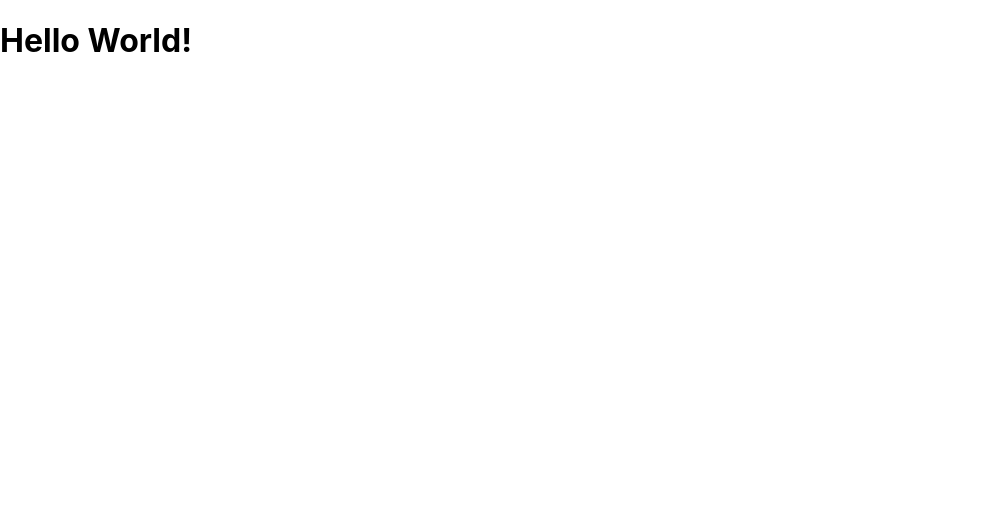
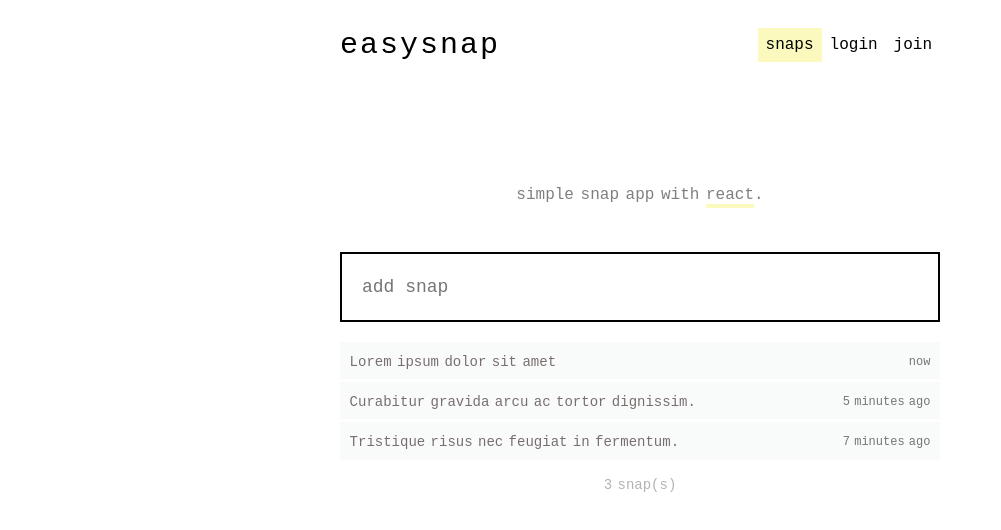
Before and after one commit to mehmethalis/chatroom-graphql-apollo, a React (Create React App) app in the folder client/: page / in a window 1280 px wide. Shown: the top 530 px of the page, without its empty margins (0-1001 px from the left). Built offline with nearby package versions, Linux system fonts and the light colour scheme; no server answers.

Commit message:
created components and pages

```diff
--- a/client/package.json
+++ b/client/package.json
@@ -3,6 +3,7 @@
   "version": "0.1.0",
   "private": true,
   "dependencies": {
+    "@apollo/client": "^3.3.9",
     "@testing-library/jest-dom": "^5.11.9",
     "@testing-library/react": "^11.2.5",
     "@testing-library/user-event": "^12.7.0",
@@ -10,6 +11,7 @@
     "@types/node": "^12.19.16",
     "@types/react": "^17.0.1",
     "@types/react-dom": "^17.0.0",
+    "graphql": "^15.5.0",
     "react": "^17.0.1",
     "react-dom": "^17.0.1",
     "react-scripts": "4.0.2",
--- a/client/src/components/App.tsx
+++ b/client/src/components/App.tsx
@@ -1,11 +1,16 @@
 import React from 'react';
+import Header from "./Header";
+import Home from "./pages/Home";
 
 function App() {
-  return (
-    <div className="App">
-      <h1>Hello World!</h1>
-    </div>
-  );
+    return (
+        <div id="app">
+            <div className="container">
+                <Header/>
+                <Home/>
+            </div>
+        </div>
+    );
 }
 
 export default App;
--- /dev/null
+++ b/client/src/components/Header.tsx
@@ -0,0 +1,25 @@
+import React from 'react';
+
+const Header = () => {
+    return (
+        <div className="header">
+            <div className="logo">
+                <h2 className="logo__title">easysnap</h2>
+            </div>
+
+            <div className="header_menu">
+                <div className="active">
+                    snaps
+                </div>
+                <div>
+                    login
+                </div>
+                <div>
+                    join
+                </div>
+            </div>
+        </div>
+    )
+}
+
+export default Header;
--- /dev/null
+++ b/client/src/components/pages/Home.tsx
@@ -0,0 +1,41 @@
+import React from "react";
+
+const Home = () => {
+    return (
+        <>
+            <div className="description">
+                <p className="sub_header__desc">simple snap app with <span>react</span>.</p>
+            </div>
+
+            <div>
+                <form>
+                    <input className="add-snap__input" type="text" placeholder="add snap"/>
+                </form>
+            </div>
+            <div>
+                <ul className="snaps">
+                    <li>
+                        <div className="title">Lorem ipsum dolor sit amet</div>
+                        <div className="date">
+                            <span>now</span>
+                        </div>
+                    </li>
+                    <li>
+                        <div className="title">Curabitur gravida arcu ac tortor dignissim.</div>
+                        <div className="date">
+                            <span>5 minutes ago</span>
+                        </div>
+                    </li>
+                    <li>
+                        <div className="title">Tristique risus nec feugiat in fermentum.</div>
+                        <div className="date">
+                            <span>7 minutes ago</span>
+                        </div>
+                    </li>
+                </ul>
+            </div>
+            <div className="counter">3 snap(s)</div>
+        </>
+    )
+}
+export default Home;
--- a/client/src/index.css
+++ b/client/src/index.css
@@ -1,13 +1,213 @@
-body {
-  margin: 0;
-  font-family: -apple-system, BlinkMacSystemFont, 'Segoe UI', 'Roboto', 'Oxygen',
-    'Ubuntu', 'Cantarell', 'Fira Sans', 'Droid Sans', 'Helvetica Neue',
-    sans-serif;
-  -webkit-font-smoothing: antialiased;
-  -moz-osx-font-smoothing: grayscale;
+body{
+  font-family: "Roboto Mono", monospace;
+  word-spacing: -3px;
 }
 
-code {
-  font-family: source-code-pro, Menlo, Monaco, Consolas, 'Courier New',
-    monospace;
+ul{
+  margin: 0;
+  padding: 0;
 }
+
+.container {
+  max-width: 600px;
+  padding: 0 20px;
+  margin: auto;
+  display: flex;
+  flex-direction: column;
+  min-height: 100vh;
+  justify-content: flex-start;
+}
+
+.header {
+  padding: 20px 0;
+  text-align: center;
+  display: grid;
+  grid-template-columns: 40% auto;
+}
+
+.logo {
+  margin-bottom: 30px;
+}
+
+.logo__title {
+  font-weight: 400;
+  font-size: 30px;
+  letter-spacing: 2px;
+  margin: 0;
+  text-align: left;
+}
+
+.description{
+  margin:4rem 0 3rem 0;
+  text-align: center;
+}
+
+.sub_header__desc {
+  font-family: "Roboto Mono", monospace;
+  margin: 10px 0 0 0;
+  color: rgba(0, 0, 0, 0.5);
+}
+
+.sub_header__desc span{
+  border-bottom: solid 4px #fbf9bd;
+}
+
+.add-snap {
+  margin-bottom: 20px;
+}
+
+.add-snap__input {
+  width: 100%;
+  min-height: 70px;
+  padding: 0 20px;
+  box-sizing: border-box;
+  outline: none;
+  border: 2px solid #000;
+  font-size: 18px;
+  font-family: "Roboto Mono", monospace;
+}
+
+.snaps{
+  margin-top:20px
+}
+
+.snaps li{
+  -webkit-transform: translateY(0%);
+  transform: translateY(0%);
+  transition: -webkit-transform 400ms ease;
+  transition: transform 400ms ease;
+  transition: transform 400ms ease, -webkit-transform 400ms ease;
+  grid-template-rows: auto auto;
+  grid-template-columns: 70% auto;
+  grid-column-gap: 1rem;
+  -ms-flex-align: center;
+  align-items: center;
+  display: grid;
+  background: #f9fbfb;
+  margin-bottom:3px;
+  -webkit-animation: enter 400ms cubic-bezier(0.5, 0, 0.2, 1) backwards;
+  animation: enter 400ms cubic-bezier(0.5, 0, 0.2, 1) backwards;
+}
+
+.snaps li.optimistic{
+  opacity: .6;
+  animation: none;
+  -webkit-animation: none;
+  transition: none;
+}
+
+li:nth-child(1) {
+  -webkit-animation-delay: calc(1 * 100ms);
+  animation-delay: calc(1 * 100ms);
+}
+li:nth-child(2) {
+  -webkit-animation-delay: calc(2 * 100ms);
+  animation-delay: calc(2 * 100ms);
+}
+li:nth-child(3) {
+  -webkit-animation-delay: calc(3 * 100ms);
+  animation-delay: calc(3 * 100ms);
+}
+li:nth-child(4) {
+  -webkit-animation-delay: calc(4 * 100ms);
+  animation-delay: calc(4 * 100ms);
+}
+li:nth-child(5) {
+  -webkit-animation-delay: calc(5 * 100ms);
+  animation-delay: calc(5 * 100ms);
+}
+
+.snaps li > .title{
+  font-size: 14px;
+  margin: 0!important;
+  padding: .6rem;
+  grid-row: 2/3;
+  color: #796e6e
+}
+
+.snaps li > .date{
+  padding: .6rem;
+  grid-row: 1/-1;
+  text-align: right;
+  color: #757575;
+}
+
+.snaps li .date span {
+  font-size: 12px;
+}
+
+.snaps li .username {
+  font-size: 12px;
+  font-weight: bold;
+}
+
+.loading{
+  text-align: center;
+  padding: 1rem
+}
+
+.counter {
+  font-family: "Roboto Mono", monospace;
+  text-align: center;
+  font-size: 14px;
+  color: rgba(0, 0, 0, 0.3);
+  margin-top:14px
+}
+
+.header_menu{
+  text-align: right;
+}
+
+.header_menu > a, .header_menu > div{
+  display: inline-block;
+  cursor: pointer;
+  font-size: 16px;
+  color:#000;
+  text-decoration: none;
+  padding: 8px;
+}
+
+.header_menu .active{
+  background: #fbf9bd;
+  user-select: none;
+}
+
+.user-form *{
+  font-family: "Roboto Mono", monospace;
+}
+
+.user-form{
+  text-align: center;
+}
+
+.user-form label{
+  display: block;
+}
+.user-form input{
+  height:25px;
+  width:300px;
+  text-indent: 10px;
+  font-size: 14px;
+  margin-bottom:10px;
+}
+
+.joinedUs{
+  padding: .5rem 0;
+  text-align: center;
+}
+
+@-webkit-keyframes enter {
+  from {
+    opacity: 0;
+    -webkit-transform: scale(0.7);
+    transform: scale(0.7);
+  }
+}
+
+@keyframes enter {
+  from {
+    opacity: 0;
+    -webkit-transform: scale(0.7);
+    transform: scale(0.7);
+  }
+}
--- a/client/src/index.tsx
+++ b/client/src/index.tsx
@@ -2,10 +2,19 @@
 import ReactDOM from 'react-dom';
 import './index.css';
 import App from './components/App';
+import {ApolloClient, InMemoryCache, ApolloProvider} from '@apollo/client';
+
+const client = new ApolloClient({
+    uri: process.env.REACT_APP_GRAPHQL_URI,
+    cache: new InMemoryCache()
+});
 
 ReactDOM.render(
-  <React.StrictMode>
-    <App />
-  </React.StrictMode>,
-  document.getElementById('root')
+    <React.StrictMode>
+        <ApolloProvider client={client}>
+            <App/>
+        </ApolloProvider>
+
+    </React.StrictMode>,
+    document.getElementById('root')
 );
```
Also changed, not shown: client/src/components/pages/Join.tsx (added, +22 -0 lines), client/src/components/pages/Login.tsx (added, +21 -0 lines), 1 other file (tests, documents, lock files or other folders).
